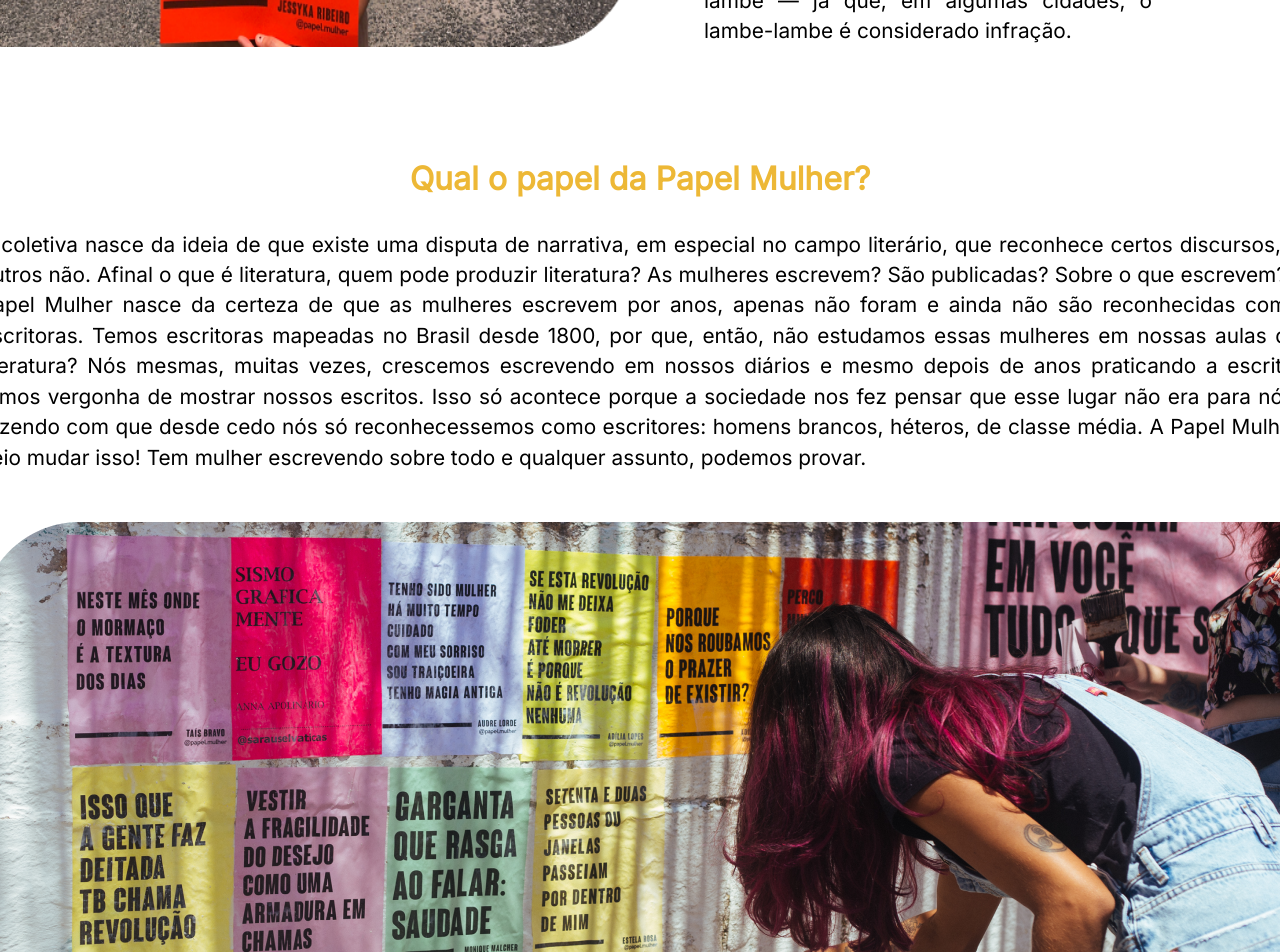
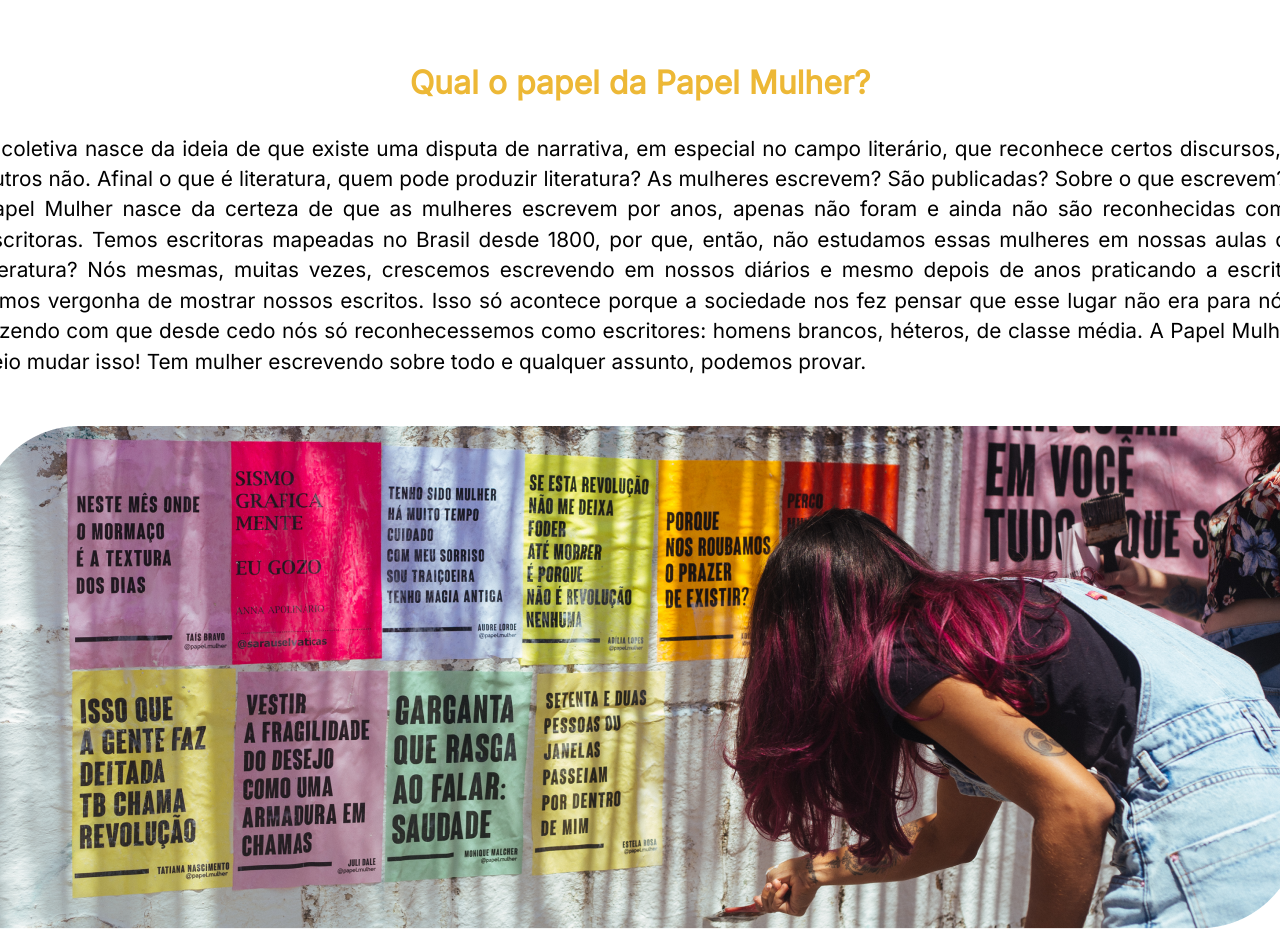
Before and after one commit to assueria/ProjetoFinal-Reprograma, a React (Vite) app in the folder projeto-final/: page /sobre in a window 1280 px wide. Shown: the part 1540-2492 px from the top of the page. Built offline with nearby package versions, Linux system fonts and the light colour scheme.

Commit message:
Adicionando arquivo do netlifly

```diff
--- a/projeto-final/src/pages/Home/home.css
+++ b/projeto-final/src/pages/Home/home.css
@@ -14,7 +14,7 @@
     display: flex;
     padding-top: 2rem;
     align-items: center;
-    gap: 30px;
+    gap: 20px;
 
 
 }
@@ -64,7 +64,7 @@
 }
 
 .informacoes p{
-    width: 60%;
+    width: 65%;
     padding: 2rem;
     font-size: 1rem;
     text-align: justify;
--- a/projeto-final/src/pages/Sobre/sobre.css
+++ b/projeto-final/src/pages/Sobre/sobre.css
@@ -12,7 +12,7 @@
     justify-content: center;
     color: #EDB836;
     font-size: 2rem;
-    padding: 2rem;
+    /* padding: 2rem; */
 }
 
 .parte1 {
@@ -64,9 +64,11 @@
     padding: 0 20% 2rem 20%;
 }
 
+.secao2Sobre h2{
+    padding-bottom: 2rem;
+}
 
 .secao2Sobre p{
-    display: flexbox;
     line-height: 1.9rem;
     text-align: justify;
     font-size: 1.3rem;
@@ -76,8 +78,7 @@
 }
 
 .secao2Sobre img{
-    display: grid;
-    grid-template-columns: 1fr;
+
     padding-bottom: 3rem;
     justify-content: center;
     align-items: center;
```
